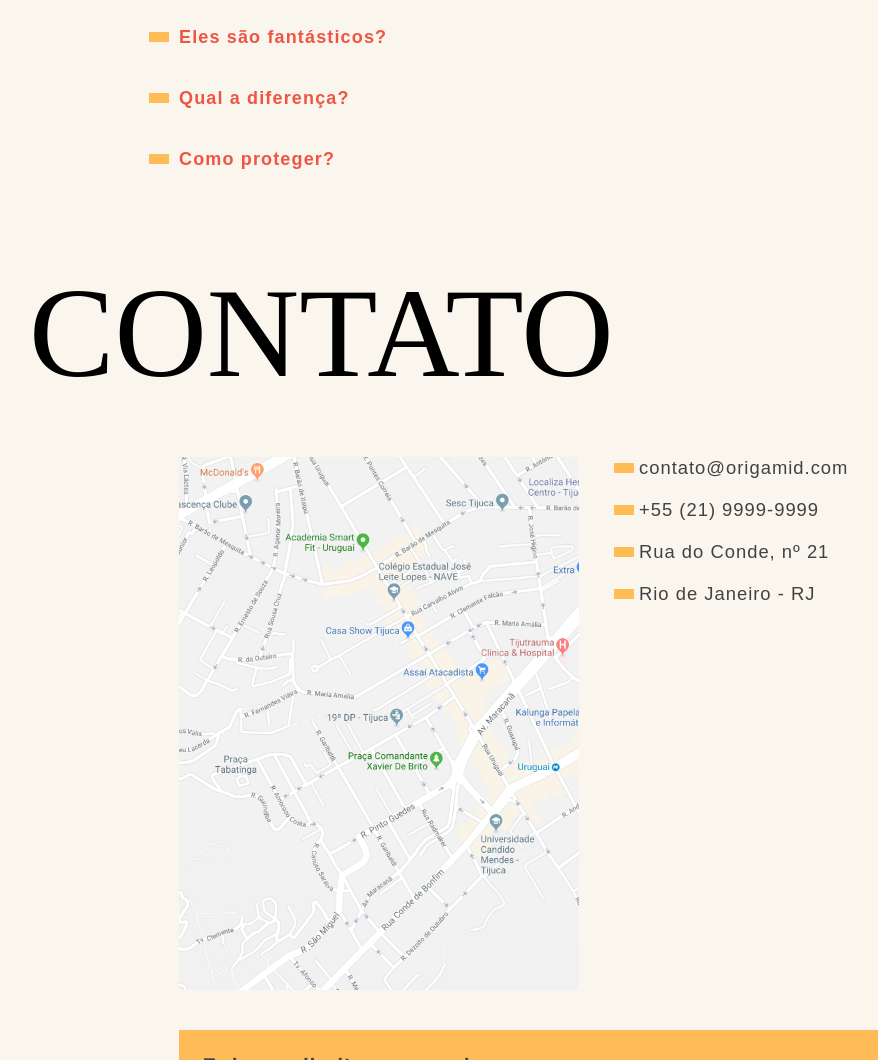
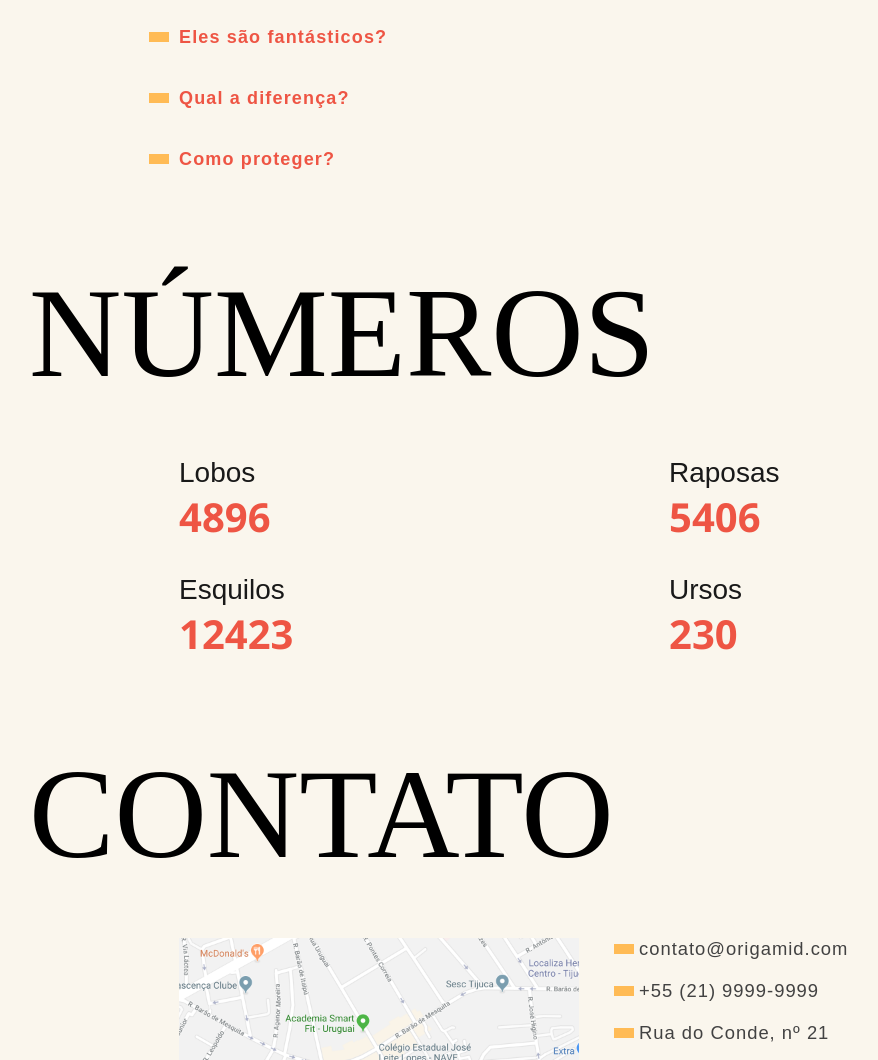
Before and after one commit to Igor-Calandrine/Animais-Fantasticos, a website with bundled scripts: page index.html in a window 1280 px wide. Shown: the part 1304-2364 px from the top of the page, without its empty margins (141-1019 px from the left). Built offline with nearby package versions, Linux system fonts and the light colour scheme.

Commit message:
anima numeros com observador

```diff
--- a/css/style-global.css
+++ b/css/style-global.css
@@ -1,6 +1,10 @@
 * {
     margin: 0;
     padding: 0;
+}
+
+html {
+    scroll-behavior: smooth;
 }
 
 .htmlMaior {
--- a/css/style.css
+++ b/css/style.css
@@ -1,39 +1,6 @@
 @charset "UTF-8";
 @import url(./scroll-bar.css);
 @import url(./style-global.css);
-
-* {
-    margin: 0;
-    padding: 0;
-}
-
-html {
-    scroll-behavior: smooth;
-}
-
-.htmlMaior {
-    font-size: 150%;
-}
-
-body {
-    padding-bottom: 40px;
-}
-
-ul {
-    list-style: none;
-}
-
-img {
-    display: block;
-}
-
-a {
-    text-decoration: none;
-    color: inherit;
-    cursor: pointer;
-}
-
-/* ------------------------------------------------- */
 
 body {
     background-color: #FAF6ED;
@@ -180,6 +147,25 @@ aside p {
     font-size: 1.125rem;
 }
 
+aside .numeros {
+    margin-top: 40px;
+    display: grid;
+    grid-template-columns: 1fr 1fr;
+    gap: 20px;
+}
+
+aside .numeros p {
+    font-size: 1.75rem;
+}
+
+aside .numeros span {
+    font-family: 'Segoe UI', Tahoma, Geneva, Verdana, sans-serif;
+    font-weight: 600;
+    font-size: 2.5rem;
+    color: #EE5544;
+    margin-top: 12px;
+}
+
 .mapa-endereço {
     margin-top: 50px;
     display: grid;
--- a/index.html
+++ b/index.html
@@ -111,7 +111,30 @@
       <p class="pergunta">Como proteger?</p>
       <p class="resposta">Também apresentam como particularidade suas pupilas ovais, semelhantes às pupilas verticais dos felídeos.</p>
 
-      <h2 class=" js-scrollAnima" data-titulos id="contato">CONTATO</h2>
+      <div>
+         <h2 data-titulos id="faq">NÚMEROS</h2>
+         <div class="numeros">
+            <div>
+               <p>Lobos</p>
+               <span data-numeros>4874</span>
+            </div>
+            <div>
+               <p>Raposas</p>
+               <span data-numeros>5374</span>
+            </div>
+            <div>
+               <p>Esquilos</p>
+               <span data-numeros>12340</span>
+            </div>
+            <div>
+               <p>Ursos</p>
+               <span data-numeros>230</span>
+            </div>
+         </div>
+      </div>
+
+
+      <h2 class="" data-titulos id="contato">CONTATO</h2>
          <div class="mapa-endereço">
 
             <div class="mapa">
@@ -130,6 +153,8 @@
          </div>
    </aside>
 
+
+
    <footer>
       <p>Todos os direitos reservados.</p>
    </footer>
--- /dev/null
+++ b/script/anima-numeros.js
@@ -0,0 +1,86 @@
+/*
+Para melhor utilização é importante atribuir data-numero como atributo na tag do HTML desejado
+
+Pode-se aumentar ou diminuir a quebra de números alterando a valor em #numerosIncremento(valor)
+
+Pode-se também alterar o valor do intervalo da contagem alterando o valor em
+numerosAnimados(valor)
+*/
+export default class AnimaNumeros {
+   constructor(item) {
+      this.item = Array.from(document.querySelectorAll(item))
+      this.numeroMax = []
+      this.incremento = []
+      this.flagNumeros = []
+   }
+
+   numerosMaximos() {
+      const listaNumeros = this.item.map((item) => {
+         return parseInt(item.textContent)
+      })
+
+      this.numeroMax = listaNumeros
+   }
+
+   numerosZerados() {
+      this.item.forEach((item) => {
+         item.textContent = 0
+      })
+   }
+
+   numerosIncremento(valor) {
+      const listaIncremento = this.numeroMax.map((item) => {
+         return Math.floor(item / valor)
+      })
+      this.incremento = listaIncremento
+   }
+
+   numerosAnimados(valor) {
+      this.item.forEach((item, index) => {
+         if (this.flagNumeros[index] && !item.classList.contains("animado")) {
+            item.classList.add("animado")
+
+            let numeroAtual = 0
+            const maximo = this.numeroMax[index]
+
+            const intervalo = setInterval(() => {
+               if (numeroAtual < maximo) {
+                  numeroAtual = numeroAtual + this.incremento[index]
+                  item.textContent = numeroAtual
+               } else {
+                  clearInterval(intervalo)
+               }
+            }, valor)
+         }
+      })
+   }
+
+   observadorNumero() {
+      this.flagNumeros = this.item.map(() => false)
+
+      const observador = new IntersectionObserver(
+         (entradas) => {
+            entradas.forEach((item) => {
+               const index = this.item.indexOf(item.target)
+
+               if (item.isIntersecting) {
+                  this.flagNumeros[index] = true
+                  this.numerosAnimados(50)
+               } else {
+                  this.flagNumeros[index] = false
+               }
+            })
+         },
+         { threshold: 1 },
+      )
+
+      this.item.forEach((item) => observador.observe(item))
+   }
+
+   iniciar() {
+      this.numerosMaximos()
+      this.numerosZerados()
+      this.numerosIncremento(100)
+      this.observadorNumero()
+   }
+}
--- a/script/entrada-titulos.js
+++ b/script/entrada-titulos.js
@@ -1,6 +1,7 @@
 /*Para o funcionamento é importante acrescentar data-titulos onde se deseja que se tenha uma entrada animada
 
 Pode-se modificar a posição de entrada ajustando a variável posição em #posicaoItemTela (posicao)*/
+
 export default class TitulosAnimados {
    constructor (item) {
       this.item = document.querySelectorAll(item)
--- a/script/script.js
+++ b/script/script.js
@@ -1,39 +1,14 @@
 import AbrirSubmenu from "./abrir-submenu.js"
 import MostrarTexto from "./mostrar-texto.js"
 import TitulosAnimados from "./entrada-titulos.js"
+import AnimaNumeros from "./anima-numeros.js"
 
 const perguntas = new AbrirSubmenu(".pergunta")
 const textoAnimais = new MostrarTexto("[data-textos] div", "[data-animais] div")
 const titulosAnimados = new TitulosAnimados("[data-titulos]")
+const animaNumeros = new AnimaNumeros("[data-numeros]")
 
 perguntas.iniciar()
 textoAnimais.iniciar()
 titulosAnimados.iniciar()
-
-// function TituloAnimadoScroll() {
-//    const alturaTela = window.innerHeight
-//    const tituloAnima = document.querySelectorAll(".js-scrollAnima")
-
-//    tituloAnima.forEach((item) => {
-//       item.classList.add("js-scrollAnimação")
-//    })
-//    tituloAnima[0].classList.remove("js-scrollAnimação")
-
-//    window.addEventListener("scroll", () => {
-//       tituloAnima.forEach((item) => {
-//          if (
-//             item.getBoundingClientRect().bottom > 0 &&
-//             item.getBoundingClientRect().top < alturaTela * 0.85
-//          ) {
-//             item.classList.remove("js-scrollAnimação")
-//          } else if (
-//             item.getBoundingClientRect().bottom < 0 ||
-//             item.getBoundingClientRect().top > alturaTela * 0.7
-//          ) {
-//             item.classList.add("js-scrollAnimação")
-//          }
-//       })
-//    })
-// }
-
-// TituloAnimadoScroll()
+animaNumeros.iniciar()
```
